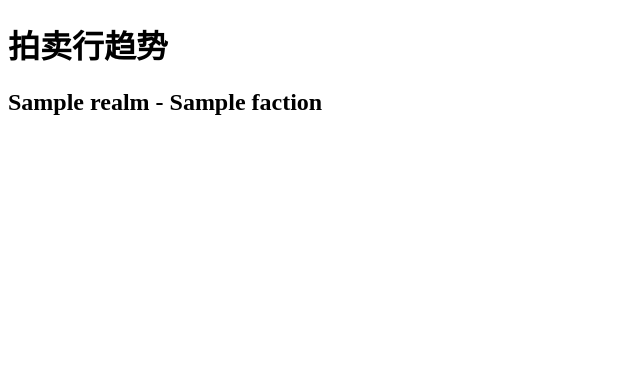
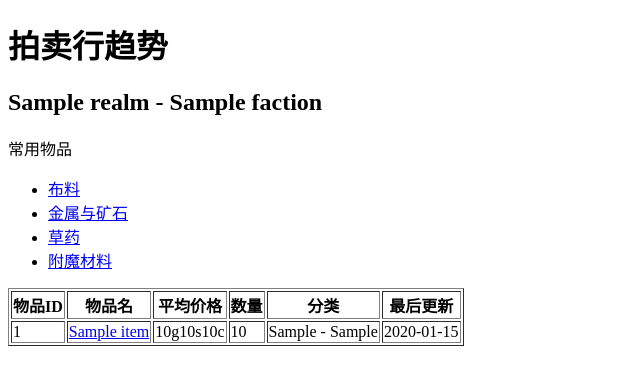
Before and after one commit to charlee/pyahrank, a Flask app: template myapp/templates/trend.html in a window 1280 px wide. Shown: the top 385 px of the page, without its empty margins (0-640 px from the left). Run offline with Flask 2, Linux system fonts and the light colour scheme; the template is opened without the code that fills it: most values are stand-ins (such as "Sample title", 1, 10 or a date in 2020).

```diff
--- a/myapp/__init__.py
+++ b/myapp/__init__.py
@@ -4,6 +4,7 @@ import os
 import redis
 import time
 from flask import Flask, render_template, g
+from werkzeug.routing import BaseConverter
 
 # init global vars
 
@@ -18,6 +19,13 @@ rds = redis.StrictRedis(host=app.config['REDIS_HOST'],
                         db=app.config['REDIS_DB'],
                         password=app.config['REDIS_PASSWORD'])
 
+
+class RegexConverter(BaseConverter):
+  def __init__(self, url_map, *items):
+    super(RegexConverter, self).__init__(url_map)
+    self.regex = items[0]
+
+app.url_map.converters['regex'] = RegexConverter
 
 # import views
 
--- a/myapp/cron/getah.py
+++ b/myapp/cron/getah.py
@@ -88,7 +88,7 @@ def calculate_average_without_outliers(prices):
   price_list.sort()
 
   start = round(total_qty / 10) if total_qty >= 10 else 1
-  end = round(total_qty * 9 / 10) if total_qty >= 10 else total_qty
+  end = round(total_qty * 5 / 10) if total_qty >= 10 else total_qty
 
 
   qty = 0           # acdtually qty is a counter indicates where we are in the prices
--- /dev/null
+++ b/myapp/static/css/main.css
@@ -0,0 +1,19 @@
+.item-1 {
+  color: #000;
+}
+
+.item-2 {
+  color: #080;
+}
+
+.item-3 {
+  color: #008;
+}
+
+.item-4 {
+  color: #808;
+}
+
+.item-5 {
+  color: #f80;
+}
--- /dev/null
+++ b/myapp/templates/404.html
@@ -0,0 +1 @@
+404
--- a/myapp/templates/base/base.html
+++ b/myapp/templates/base/base.html
@@ -2,6 +2,7 @@
 <html>
 <head>
   <meta http-equiv="Content-Type" content="text/html; charset=utf-8" />
+  <link rel="stylesheet" href="/static/css/main.css">
 </head>
 <body>
 <h1>拍卖行趋势</h1>
--- a/myapp/templates/trend.html
+++ b/myapp/templates/trend.html
@@ -3,5 +3,36 @@
 {% block content %}
 <h2>{{ realm }} - {{ faction }}</h2>
 
+<p>常用物品</p>
+<ul>
+  <li><a href="/{{ realm }}/{{ faction_name }}/72988,53010,33470,21877,14047,4338,4306,2592,2589">布料</a></li>
+  <li><a href="/{{ realm }}/{{ faction_name }}/72092,72096,72094,72103,72095,72104,52185,52186,53039,53038,54849">金属与矿石</a></li>
+  <li><a href="/{{ realm }}/{{ faction_name }}/72238,79011,79010,72235,72234,72237">草药</a></li>
+  <li><a href="/{{ realm }}/{{ faction_name }}/74248,74247,74252,74250,74251,74249">附魔材料</a></li>
+</ul>
+
+<table border=1>
+  <tr>
+    <th>物品ID</th>
+    <th>物品名</a></th>
+    <th>平均价格</th>
+    <th>数量</th>
+    <th>分类</th>
+    <th>最后更新</th>
+  </tr>
+
+  {% for item in items %}
+  <tr>
+    <td>{{ item.id }}</td>
+    <td><a href="http://db.178.com/wow/cn/item/{{ item.id }}.html" class="item-{{ item.quality }}">{{ item.name }}</a></td>
+    <td>{{ item.price_g}}g{{ item.price_s}}s{{ item.price_c}}c</td>
+    <td>{{ item.quantity }}</td>
+    <td>{{ item.itemClass }} - {{ item.itemSubClass }}</td>
+    <td>{{ item.lastUpdate }}</td>
+  </tr>
+  {% endfor %}
+
+</table>
+
 
 {% endblock %}
```
Also changed, not shown: myapp/core/api.py (+28 -6 lines), myapp/core/db.py (+15 -2 lines), myapp/cron/getitemclasses.py (added, +20 -0 lines), myapp/cron/popitem.py (+9 -5 lines), myapp/views/__init__.py (+57 -13 lines).
